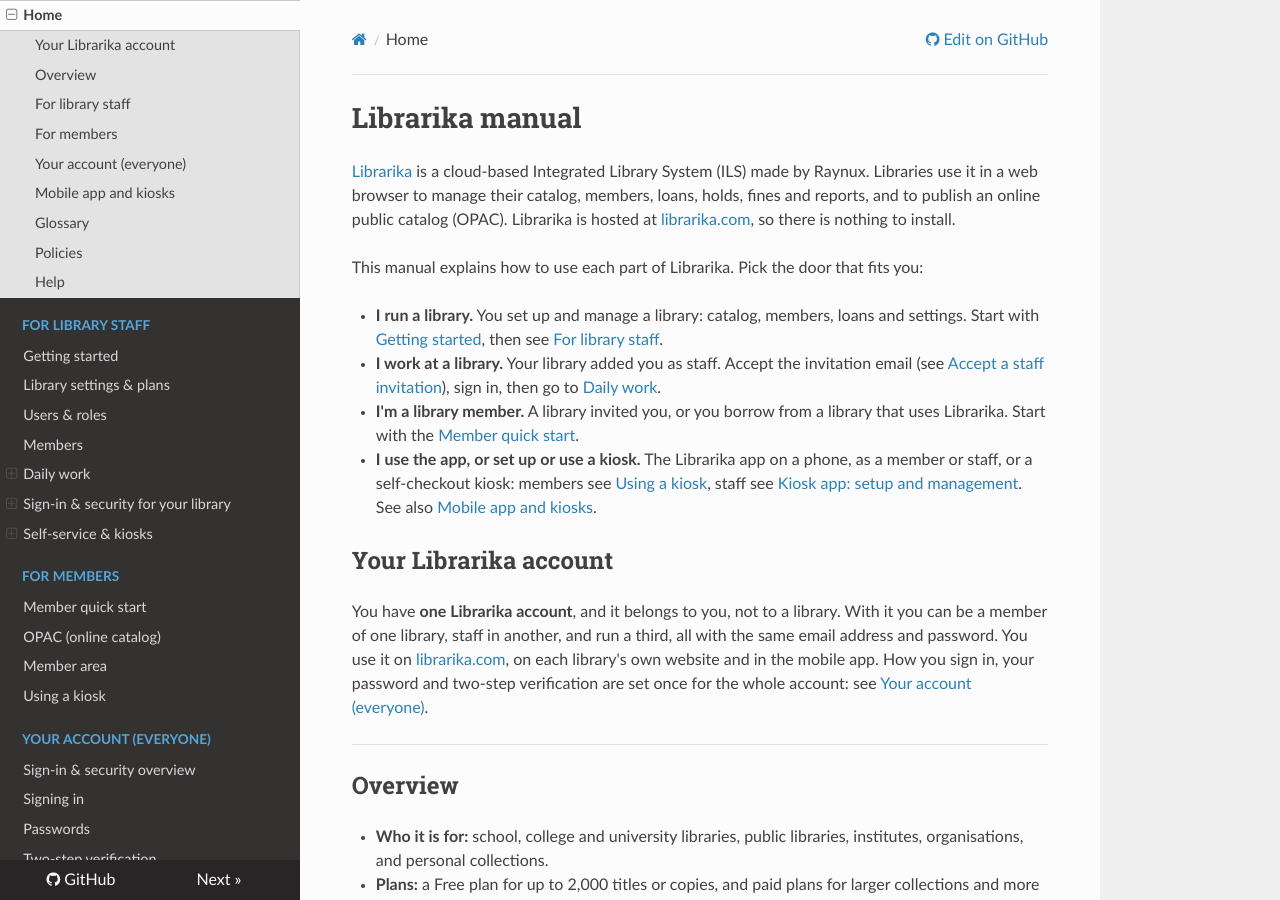
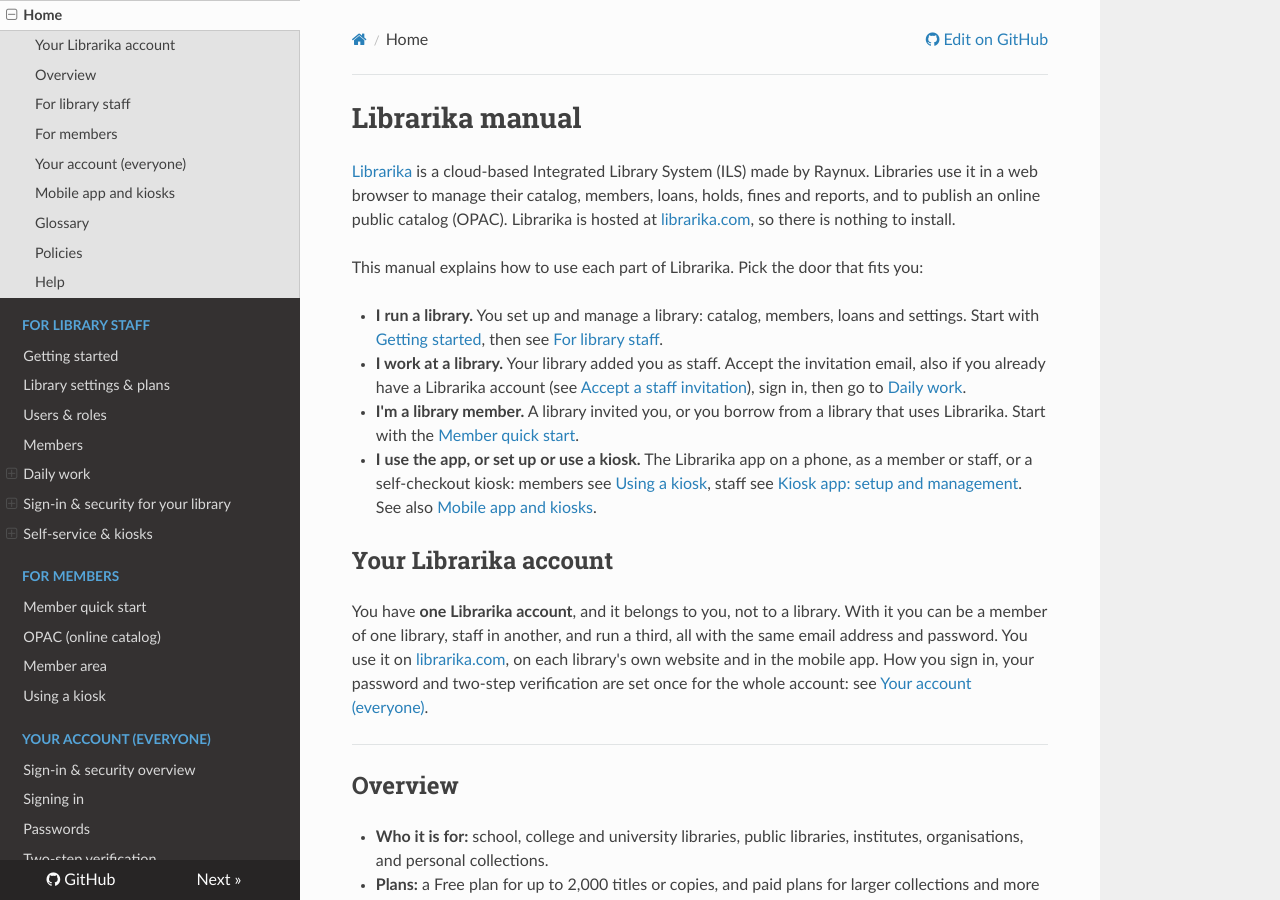
Before and after one commit to Librarika/manual, an MkDocs documentation site: the page built from docs/index.md, in a window 1280 px wide and 900 px high. Built offline with MkDocs 1.6.1, drawn with Linux system fonts in a browser that asks for light colours; nearby versions of some CDN libraries.

Commit message:
Manual: adding an existing account as staff now sends an invitation its owner accepts

```diff
--- a/docs/index.md
+++ b/docs/index.md
@@ -5,7 +5,7 @@
 This manual explains how to use each part of Librarika. Pick the door that fits you:
 
 * **I run a library.** You set up and manage a library: catalog, members, loans and settings. Start with [Getting started](getting-started.md), then see [For library staff](#for-library-staff).
-* **I work at a library.** Your library added you as staff. Accept the invitation email (see [Accept a staff invitation](users.md#accept-a-staff-invitation)), sign in, then go to [Daily work](#for-library-staff).
+* **I work at a library.** Your library added you as staff. Accept the invitation email, also if you already have a Librarika account (see [Accept a staff invitation](users.md#accept-a-staff-invitation)), sign in, then go to [Daily work](#for-library-staff).
 * **I'm a library member.** A library invited you, or you borrow from a library that uses Librarika. Start with the [Member quick start](member-quick-start.md).
 * **I use the app, or set up or use a kiosk.** The Librarika app on a phone, as a member or staff, or a self-checkout kiosk: members see [Using a kiosk](using-a-kiosk.md), staff see [Kiosk app: setup and management](kiosk-app.md). See also [Mobile app and kiosks](#mobile-app-and-kiosks).
 
```
Also changed, not shown: docs/sso-saml.md (+1 -1 lines), docs/users.md (+14 -5 lines).
